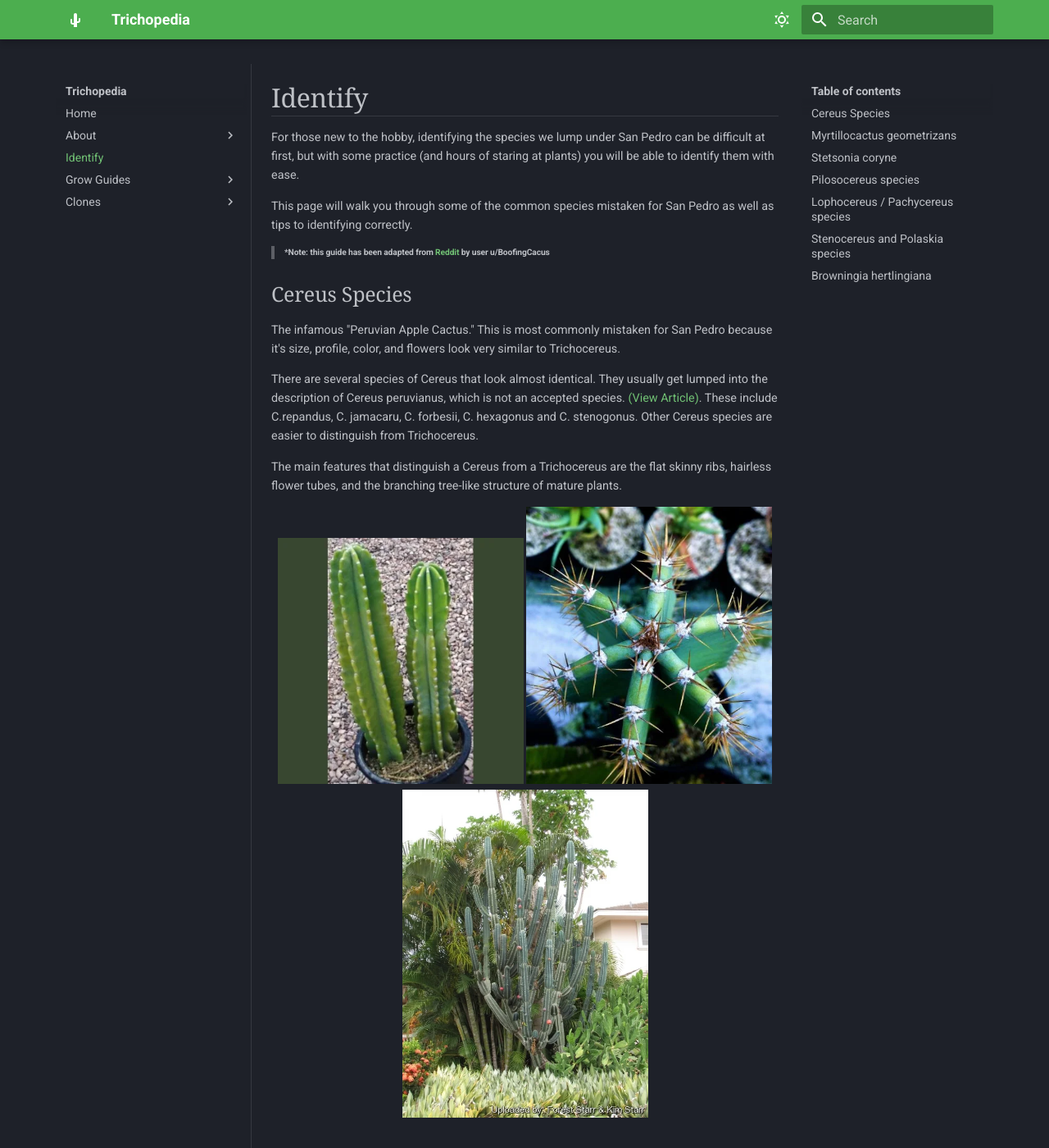
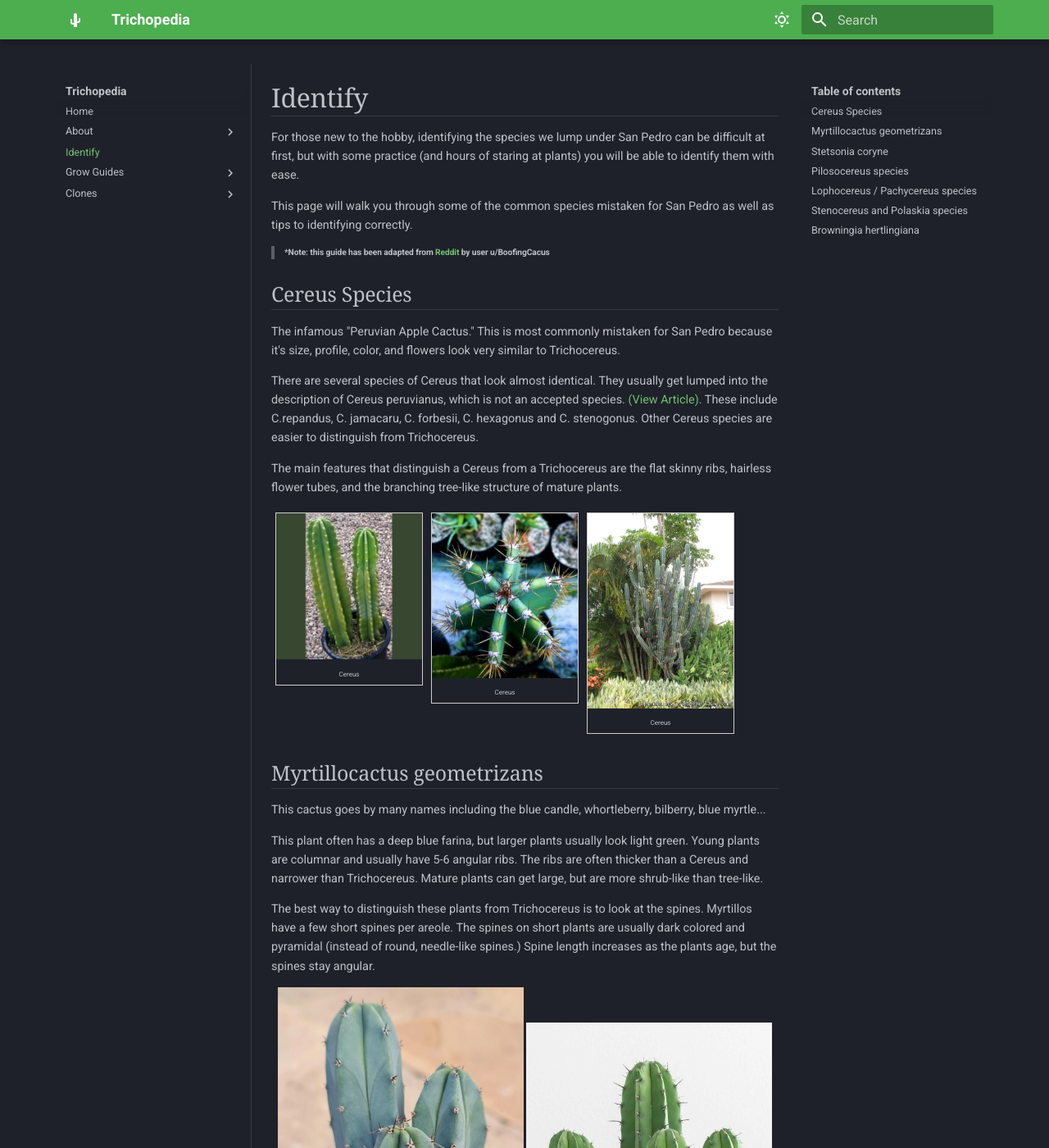
Before and after one commit to nfotinakes/trichopedia, an MkDocs documentation site: the page built from docs/identify.md, in a window 1280 px wide and 1400 px high. Shown: the whole window at 82% size. Built offline with MkDocs 1.6.1 and Material for MkDocs 9.7.7, drawn with Linux system fonts in a browser that asks for light colours; some of the changed text lies outside the part shown.

Commit message:
Update footer

```diff
--- a/docs/identify.md
+++ b/docs/identify.md
@@ -6,6 +6,7 @@
 ><h6>*Note: this guide has been adapted from [Reddit](https://www.reddit.com/r/sanpedrocactus/comments/pk2cvv/is_this_san_pedro_the_mega_sticky_for_san_pedro/){:target="_blank"} by user u/BoofingCacus</h6>
 
 ## Cereus Species
+---
 
 The infamous "Peruvian Apple Cactus." This is most commonly mistaken for San Pedro because it's size, profile, color, and flowers look very similar to Trichocereus.
 
@@ -13,11 +14,40 @@
 
 The main features that distinguish a Cereus from a Trichocereus are the flat skinny ribs, hairless flower tubes, and the branching tree-like structure of mature plants.
 
-<p align=center>
+<!-- <p align=center>
   <img src="/assets/identify/cereus1.webp" width="300" />
   <img src="/assets/identify/cereus2.webp" width="300" />
   <img src="/assets/identify/cereus3.webp" width="300" />
-</p>
+</p> -->
+
+
+<div class="gallery">
+  <a target="_blank" href="/assets/identify/cereus1.webp">
+    <img src="/assets/identify/cereus1.webp" alt="Cereus" width="600" height="400">
+  </a>
+  <div class="desc">Cereus</div>
+</div>
+
+
+
+<div class="gallery">
+  <a target="_blank" href="/assets/identify/cereus2.webp">
+    <img src="/assets/identify/cereus2.webp" alt="Cereus" width="600" height="400">
+  </a>
+  <div class="desc">Cereus</div>
+</div>
+
+
+
+<div class="gallery">
+  <a target="_blank" href="/assets/identify/cereus3.webp">
+    <img src="/assets/identify/cereus3.webp" alt="Cereus" width="600" height="400">
+  </a>
+  <div class="desc">Cereus</div>
+</div>
+
+
+<div class="clearfix"></div>
 
 <!-- <figure markdown>
   ![Cereus Pic 1](assets/identify/cereus1.webp){ width="300" align=center }
@@ -34,6 +64,7 @@
 </figure> -->
 
 ## Myrtillocactus geometrizans
+---
 
 This cactus goes by many names including the blue candle, whortleberry, bilberry, blue myrtle...
 
--- a/docs/stylesheets/infobox.css
+++ b/docs/stylesheets/infobox.css
@@ -59,6 +59,10 @@
 
 p {
     font-size:  .9em;
+}
+
+li {
+    font-size: .9em;
 }
 
 @media only screen and (max-width: 600px) {
@@ -128,6 +132,31 @@
     text-align: center;
   }
 
+  .clearfix:after {
+    content: "";
+    display: table;
+    clear: both;
+  }
+
+  .responsive {
+    padding: 0 6px;
+    float: left;
+    width: 24.99999%;
+  }
+
+  @media only screen and (max-width: 700px) {
+    .responsive {
+      width: 49.99999%;
+      margin: 6px 0;
+    }
+  }
+
+  @media only screen and (max-width: 500px) {
+    .responsive {
+      width: 100%;
+    }
+  }
+
   @media only screen and (min-width: 76.25em) {
     .md-main__inner {
       max-width: 90%;
--- a/mkdocs.yml
+++ b/mkdocs.yml
@@ -26,6 +26,7 @@
 
 theme:
   name: material
+  custom_dir: overrides
 
   palette:
     - scheme: slate
--- /dev/null
+++ b/overrides/partials/footer.html
@@ -0,0 +1,13 @@
+<footer class="md-footer">
+    <div class="md-footer-meta md-typeset">
+        <div class="md-footer-meta__inner md-grid">
+            <div class="md-copyright">
+                Trichopedia!
+
+            </div>
+
+        </div>
+
+    </div>
+
+</footer>
```
Also changed, not shown: docs/index.md (+11 -14 lines).
